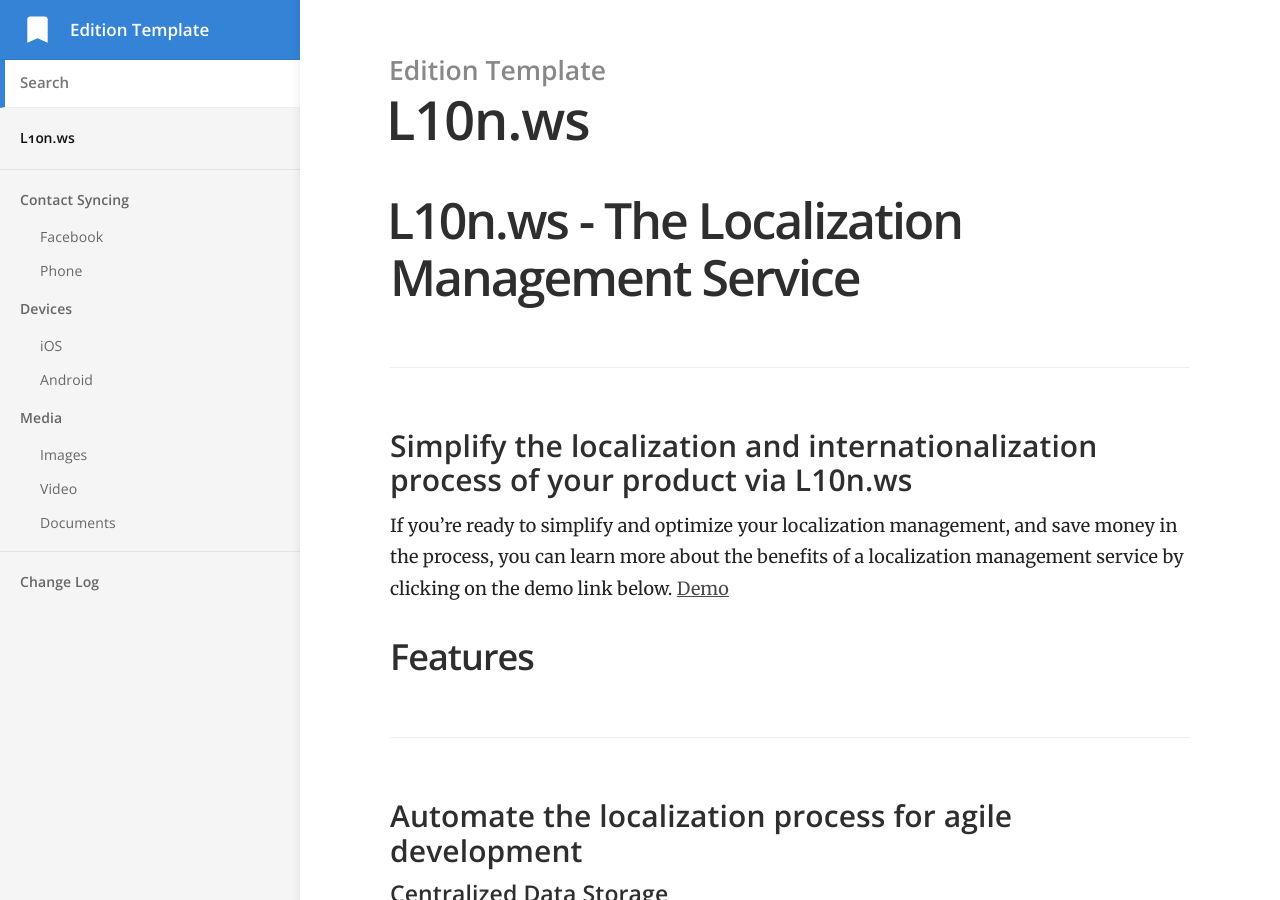
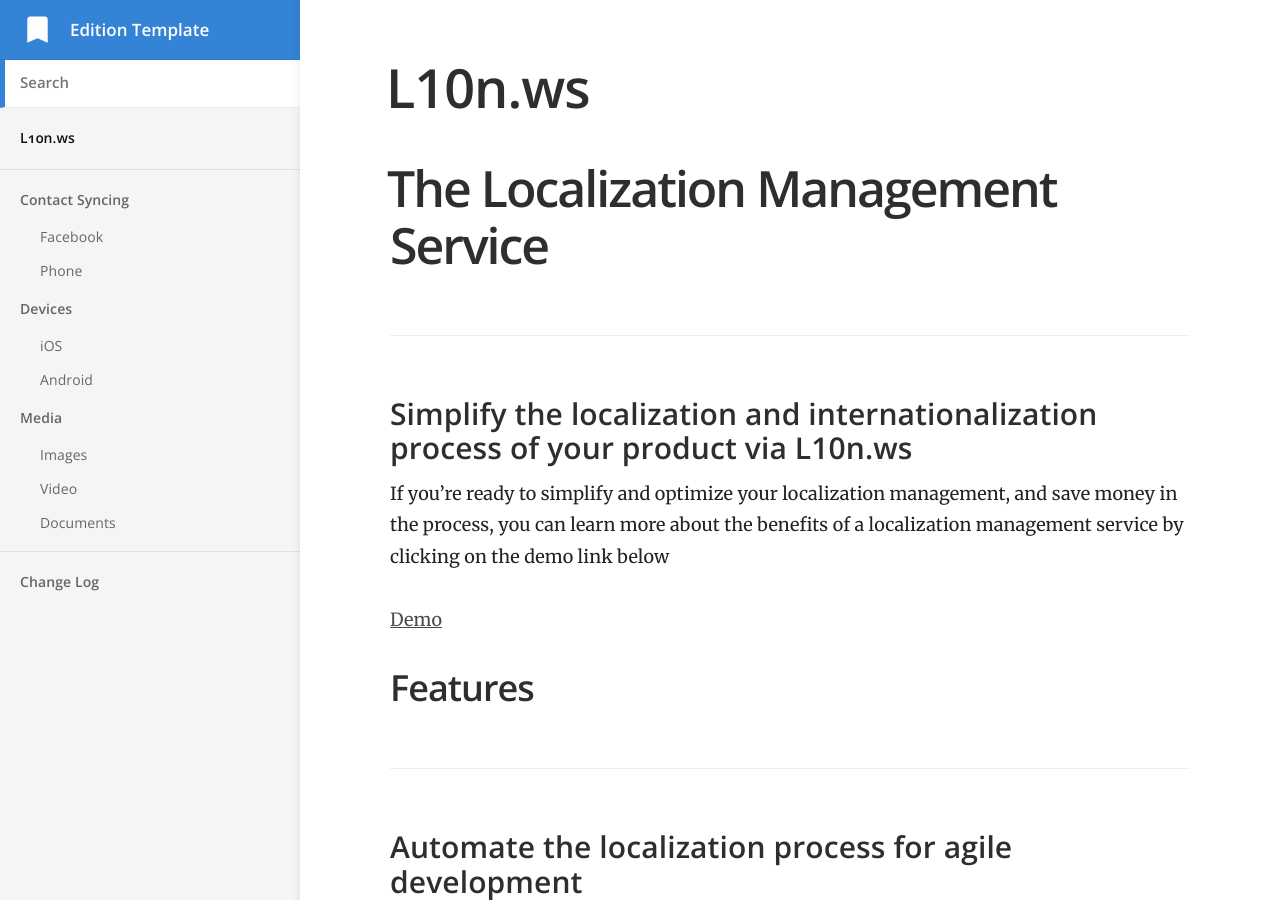
Before and after one commit to l10nws/docs, a Jekyll site: the page built from index.md, in a window 1280 px wide and 900 px high. Built offline with Jekyll 4.4.1, drawn with Linux system fonts in a browser that asks for light colours.

Commit message:
add welcome

```diff
--- a/_layouts/default.html
+++ b/_layouts/default.html
@@ -75,7 +75,7 @@
 
 		<section class="main">
 			<div class="page-header">
-				<h2>{% if page.category %}{{ page.category }}{% else %}{{ site.title }}{% endif %}</h2>
+				<!--<h2>{% if page.category %}{{ page.category }}{% else %}{{ site.title }}{% endif %}</h2>-->
 				<h3>{{ page.title }}</h3>
 			</div>
 			<article class="content">
--- a/index.md
+++ b/index.md
@@ -2,12 +2,14 @@
 title: L10n.ws
 ---
 
-# L10n.ws - The Localization Management Service
+# The Localization Management Service
 ### Simplify the localization and internationalization process of your product via L10n.ws
 
 If you're ready to simplify and optimize your localization management, and save money in the process,
-you can learn more about the benefits of a localization management service by clicking on the demo link below.
+you can learn more about the benefits of a localization management service by clicking on the demo link below
+
 [Demo](https://l10n.ws/demo)
+
 
 ## Features
 ### Automate the localization process for agile development
```
Also changed, not shown: 14 other files.
